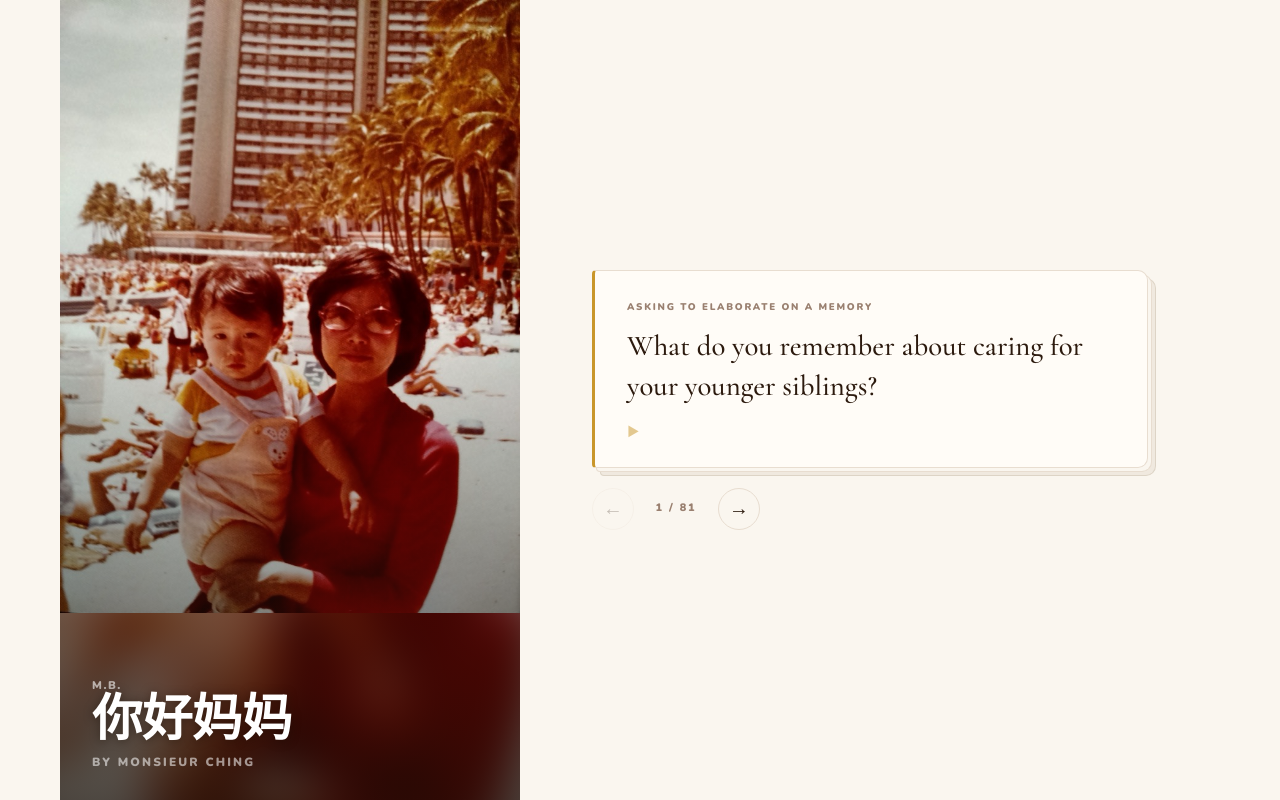
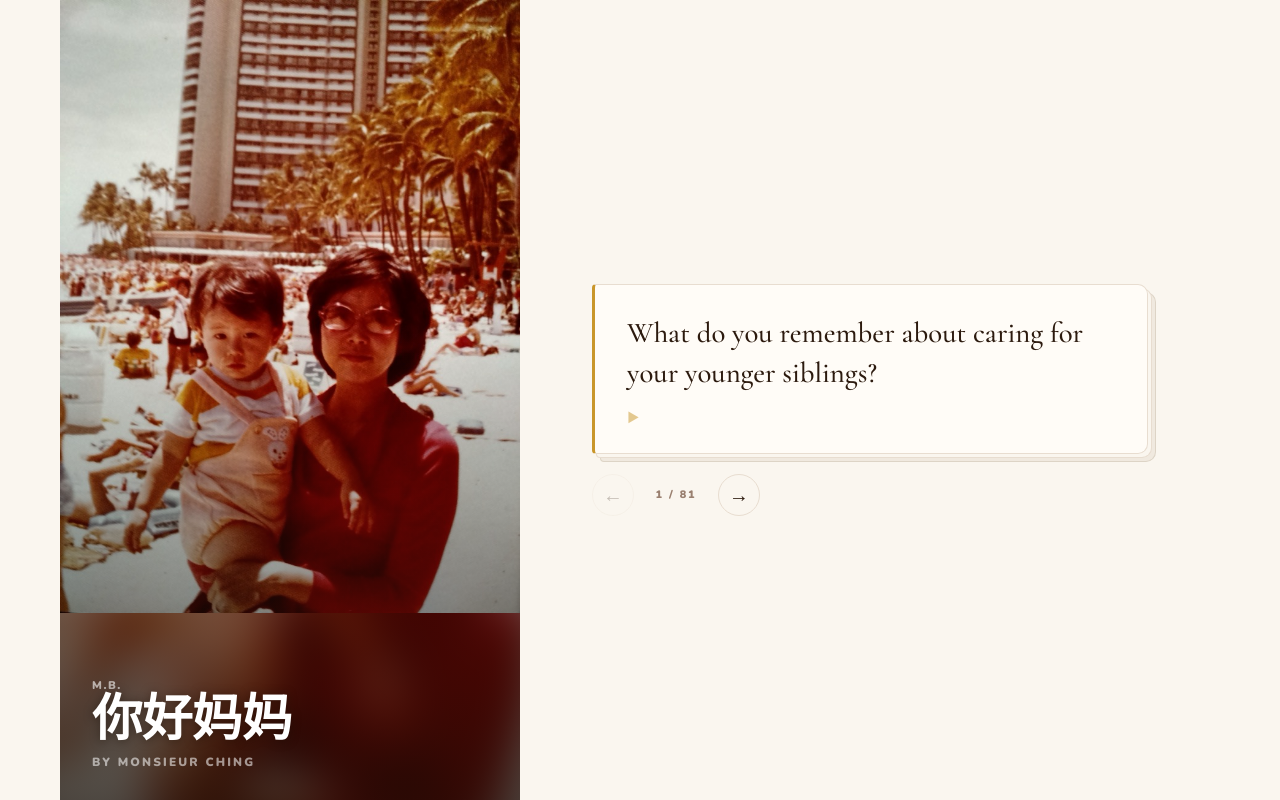
Before and after one commit to monsieurching/ni-hao-mama, a Flask app: page / in a window 1280 px wide. Run offline with Flask 3, Linux system fonts and the light colour scheme.

Commit message:
Remove misleading card label
Label described the interview exchange, not the visitor question —
removing it eliminates the mismatch confusion.

Co-Authored-By: Claude Sonnet 4.6 <noreply@anthropic.com>

```diff
--- a/static/style.css
+++ b/static/style.css
@@ -173,18 +173,6 @@ html, body {
 #card.fading   { opacity: 0; }
 #card.playable { cursor: pointer; }
 #card.playable:hover { border-color: var(--card-accent); }
-
-/* ── Card label ──────────────────────────────────────────────────── */
-#card-label {
-  font-family: var(--font-display);
-  font-size: 0.54rem;
-  font-weight: 900;
-  letter-spacing: 0.18em;
-  text-transform: uppercase;
-  color: var(--muted);
-  margin-bottom: 10px;
-  min-height: 1em;
-}
 
 /* ── Card question ───────────────────────────────────────────────── */
 #card-question {
--- a/templates/index.html
+++ b/templates/index.html
@@ -21,7 +21,6 @@
 
     <div id="content-panel">
       <div id="card" class="playable" role="button" tabindex="0" aria-label="Tap to hear Mama's answer">
-        <div id="card-label"></div>
         <div id="card-question"></div>
         <div id="card-hint">&#9654;</div>
         <div id="card-answer" class="hidden">
@@ -63,7 +62,6 @@
 
     // ── Elements ─────────────────────────────────────────────────────
     const cardEl     = document.getElementById("card");
-    const labelEl    = document.getElementById("card-label");
     const questionEl = document.getElementById("card-question");
     const hintEl     = document.getElementById("card-hint");
     const answerEl   = document.getElementById("card-answer");
@@ -126,7 +124,6 @@
       const c = cards[currentIdx];
       const [bg, border, accent] = CARD_COLORS[currentIdx % CARD_COLORS.length];
 
-      labelEl.textContent    = c.label || "";
       questionEl.textContent = c.question;
       counterEl.textContent  = `${currentIdx + 1} / ${cards.length}`;
       answerEl.classList.add("hidden");
```
